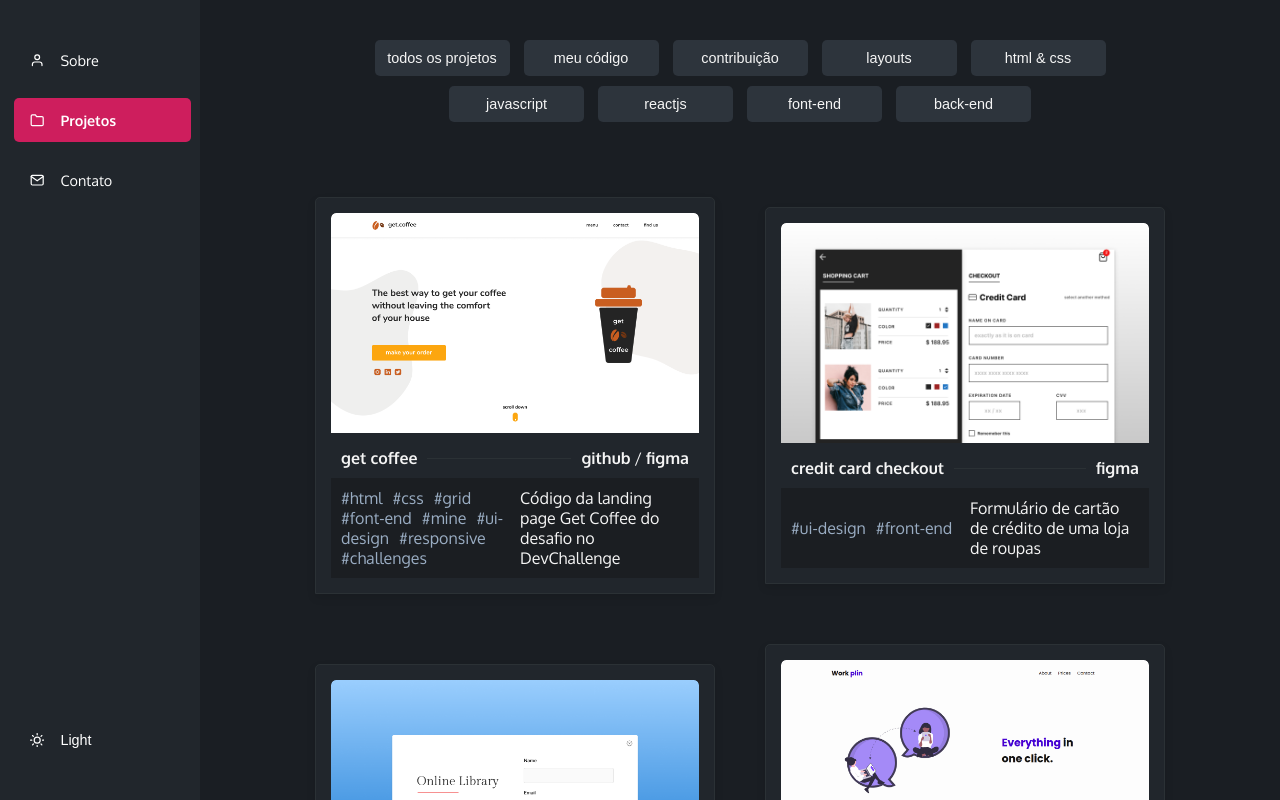
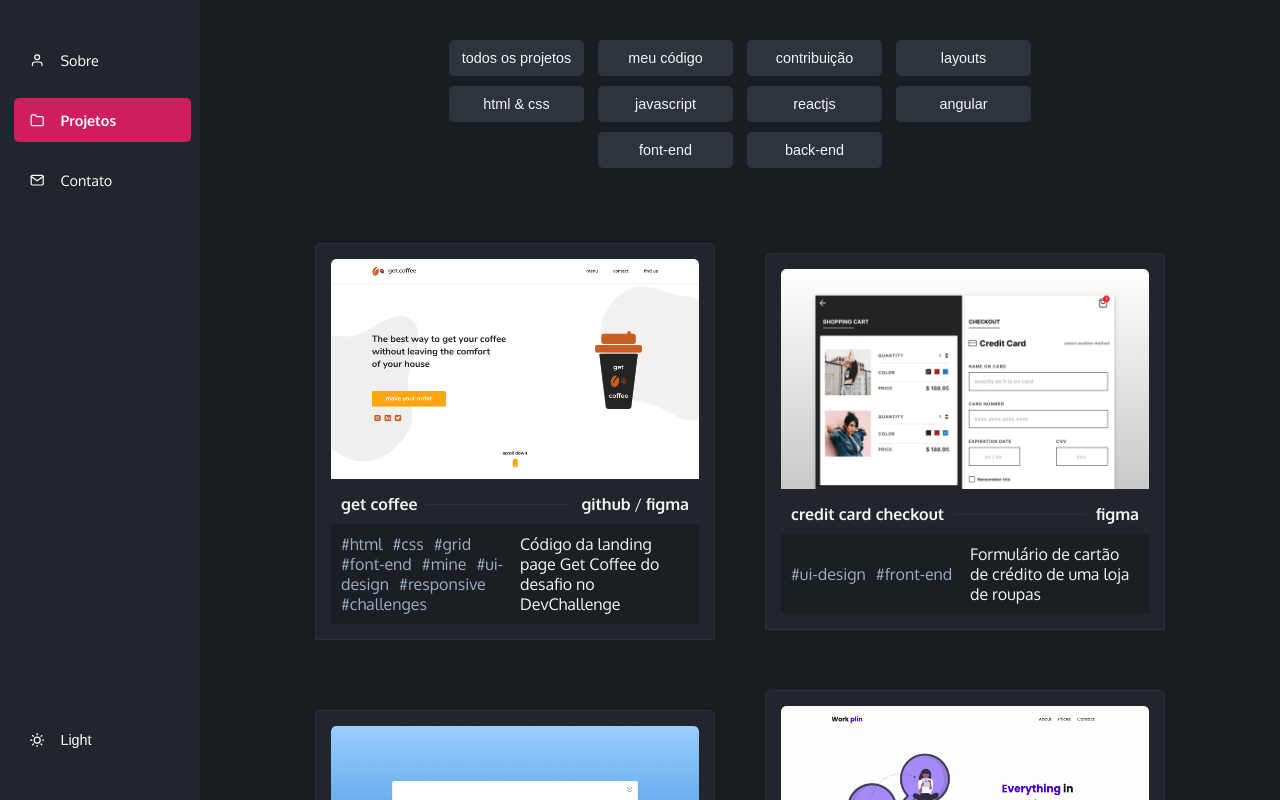
Before and after one commit to lucianesantcs/portfolio, a React (Create React App) app: page /#/projects in a window 1280 px wide. Built offline with nearby package versions, Linux system fonts and the light colour scheme.

Commit message:
aducionado projetos angular e correção layout botões

```diff
--- a/src/Pages/Projects/Data.js
+++ b/src/Pages/Projects/Data.js
@@ -5,6 +5,8 @@ import {
   workPlin,
   selfcare,
   amazingGraph,
+  acessibilidadeModal,
+  acessibilidadeForm,
   counter,
   animaisFantasticos,
   todo,
@@ -85,6 +87,24 @@ export const projects = [
     urlNameHover: "Código",
     description: "Landing page para site de criação de gráficos",
     tags: ["html", "css", "sass", "flexbox", "font-end", "mine", "responsive"],
+  },
+  {
+    imageUrl: acessibilidadeModal,
+    name: "acessibilidade modal",
+    url: "https://github.com/lucianesantcs/acessibilidade-modal",
+    urlName: "github",
+    urlNameHover: "Código",
+    description: "Modal construído seguindo as regras de acessibilidade do WCAG",
+    tags: ["angular", "javascript", "font-end", "mine", "contributed", "acessibilidade", "alura"],
+  },
+  {
+    imageUrl: acessibilidadeForm,
+    name: "acessibilidade form",
+    url: "https://github.com/lucianesantcs/acessibilidade-form",
+    urlName: "github",
+    urlNameHover: "Código",
+    description: "Simples form construído seguindo as regras de acessibilidade do WCAG",
+    tags: ["angular", "javascript", "font-end", "mine", "contributed", "acessibilidade", "alura"],
   },
   {
     imageUrl: counter,
@@ -243,6 +263,11 @@ export const buttons = [
     active: false,
   },
   {
+    value: "angular",
+    text: "angular",
+    active: false,
+  },
+  {
     value: "font-end",
     text: "font-end",
     active: false,
--- a/src/Pages/Projects/Projects.module.css
+++ b/src/Pages/Projects/Projects.module.css
@@ -1,5 +1,5 @@
 .buttons {
-  min-width: 70%;
+  min-width: 65%;
   max-width: 545px;
   margin: 40px auto;
   display: flex;
--- a/src/assets/images/index.js
+++ b/src/assets/images/index.js
@@ -5,6 +5,8 @@ export { default as onlineLibrary } from "./online-library.png";
 export { default as workPlin } from "./work-plin.png";
 export { default as selfcare } from "./selfcare.png";
 export { default as amazingGraph } from "./amazing-graph.png";
+export { default as acessibilidadeModal } from "./acessibilidade-modal.gif";
+export { default as acessibilidadeForm } from "./acessibilidade-form.gif";
 
 export { default as counter } from "./counter.png";
 export { default as animaisFantasticos } from "./animais-fantasticos.png";
```
Also changed, not shown: src/assets/images/acessibilidade-form.gif (added), src/assets/images/acessibilidade-modal.gif (added).
